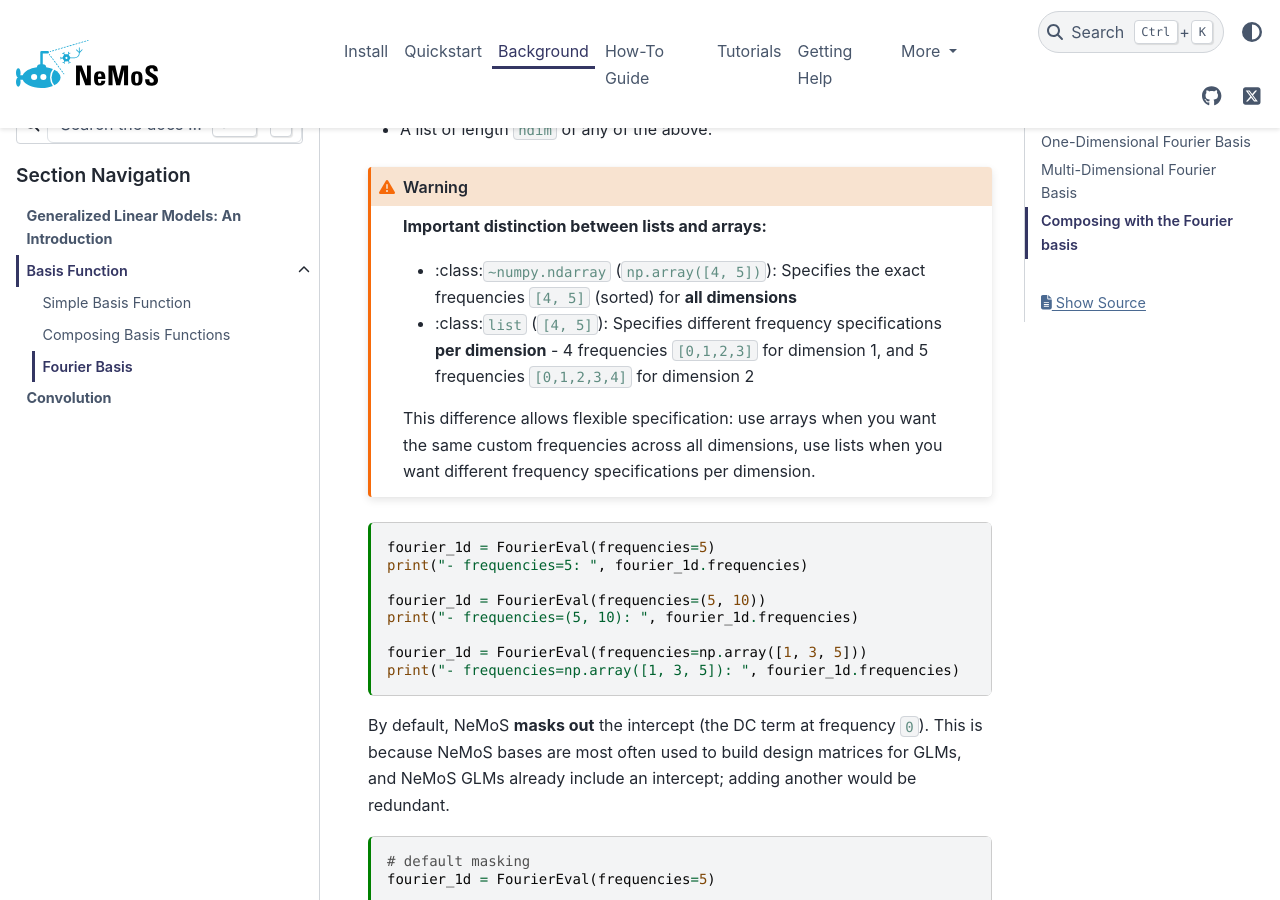
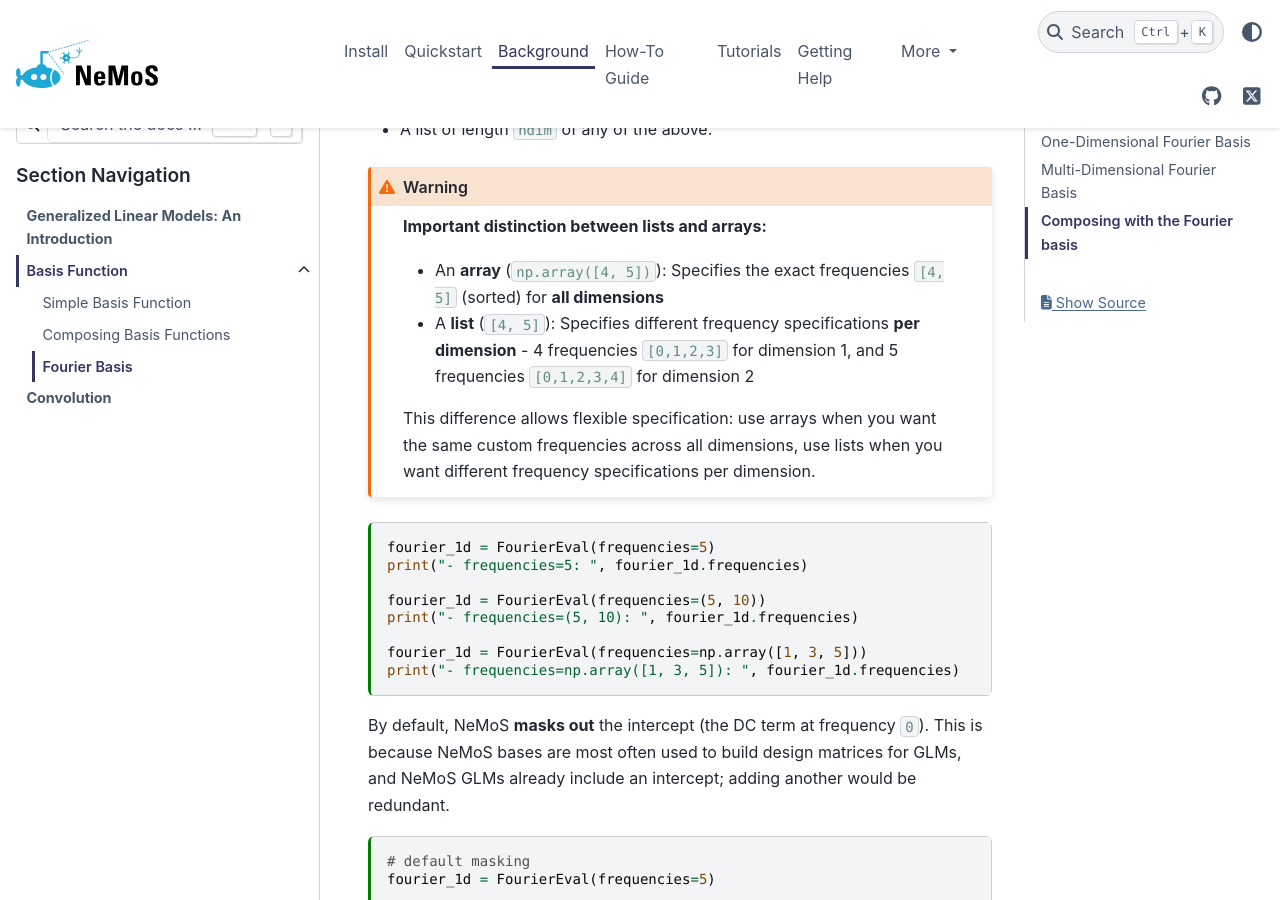
Before and after one commit to flatironinstitute/nemos, a Sphinx documentation site: the page built from docs/background/basis/ndimensional_foureir_basis.md, in a window 1280 px wide and 900 px high, scrolled down 2739 px. Built offline with Sphinx 7.4.7 and the PyData theme 0.15.4, drawn with Linux system fonts in a browser that asks for light colours.

Commit message:
added warning

```diff
--- a/docs/background/basis/ndimensional_foureir_basis.md
+++ b/docs/background/basis/ndimensional_foureir_basis.md
@@ -159,10 +159,11 @@
 - A list of length `ndim` of any of the above.
 
 :::{warning}
+
 **Important distinction between lists and arrays:**
 
-- :class:`~numpy.ndarray` (`np.array([4, 5])`): Specifies the exact frequencies `[4, 5]` (sorted) for **all dimensions**
-- :class:`list` (`[4, 5]`): Specifies different frequency specifications **per dimension** - 4 frequencies `[0,1,2,3]` for dimension 1, and 5 frequencies `[0,1,2,3,4]` for dimension 2
+- An **array** (`np.array([4, 5])`): Specifies the exact frequencies `[4, 5]` (sorted) for **all dimensions**
+- A **list** (`[4, 5]`): Specifies different frequency specifications **per dimension** - 4 frequencies `[0,1,2,3]` for dimension 1, and 5 frequencies `[0,1,2,3,4]` for dimension 2
 
 This difference allows flexible specification: use arrays when you want the same custom frequencies across all dimensions, use lists when you want different frequency specifications per dimension.
 :::
```
